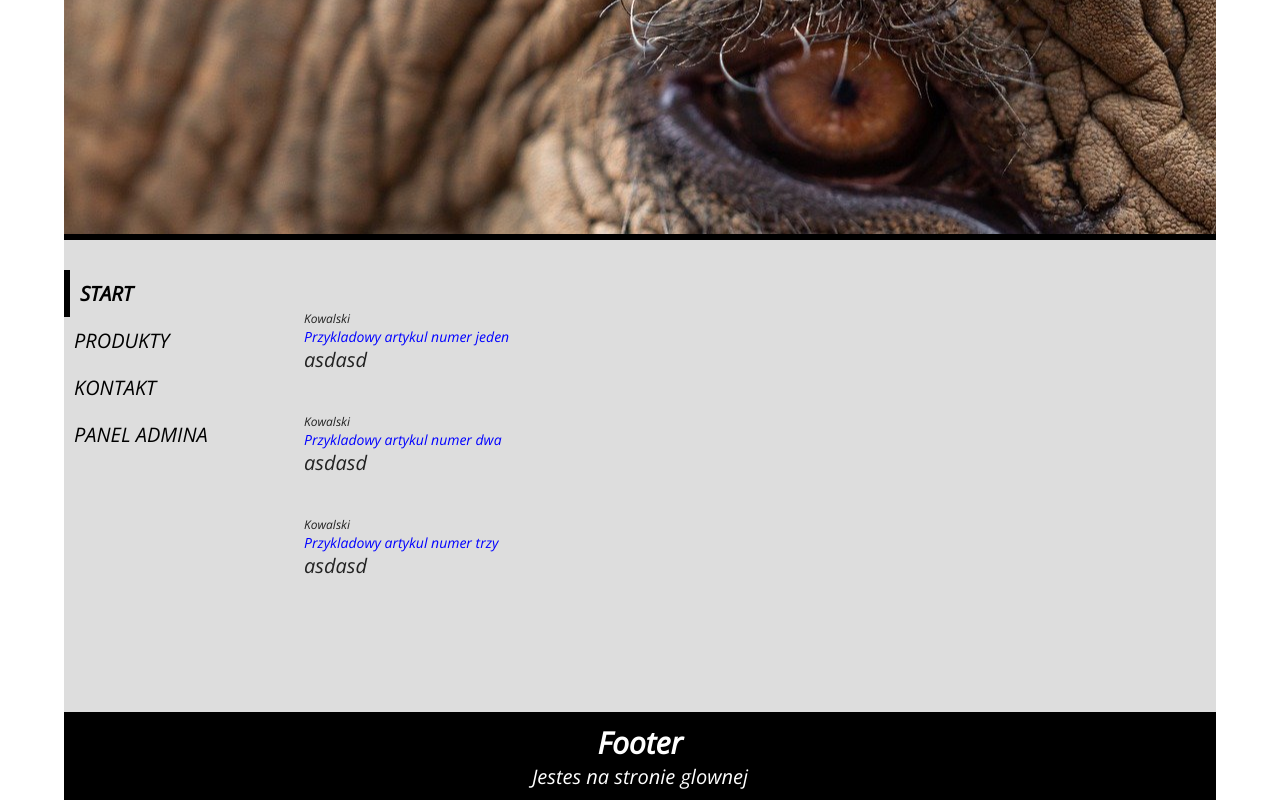
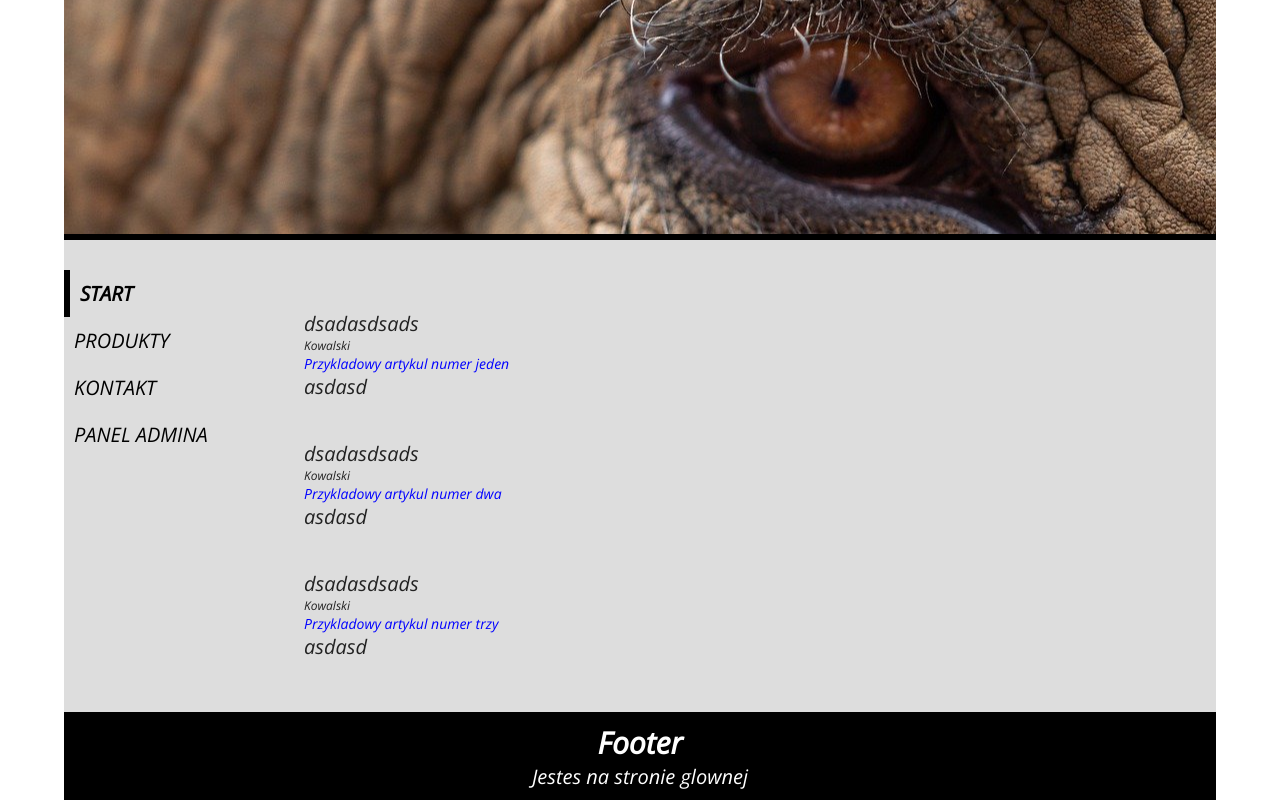
Before and after one commit to lukmul/asd, a React (Create React App) app in the folder s15-react-router-projekt/: page / in a window 1280 px wide. Built offline with nearby package versions, Linux system fonts and the light colour scheme.

Commit message:
branch4 commit

```diff
--- a/s15-react-router-projekt/src/components/Article.js
+++ b/s15-react-router-projekt/src/components/Article.js
@@ -8,7 +8,7 @@ const Article = ({ title, author, text }) => {
 
     return (
         <article style={styles}>
-
+            <p>dsadasdsads</p>
             <span style={{ display: "block", fontSize: 12 }}>{author}</span>
             <p style={{ color: "blue", fontSize: 14 }}>{text}</p>
             <p>asdasd</p>
```
